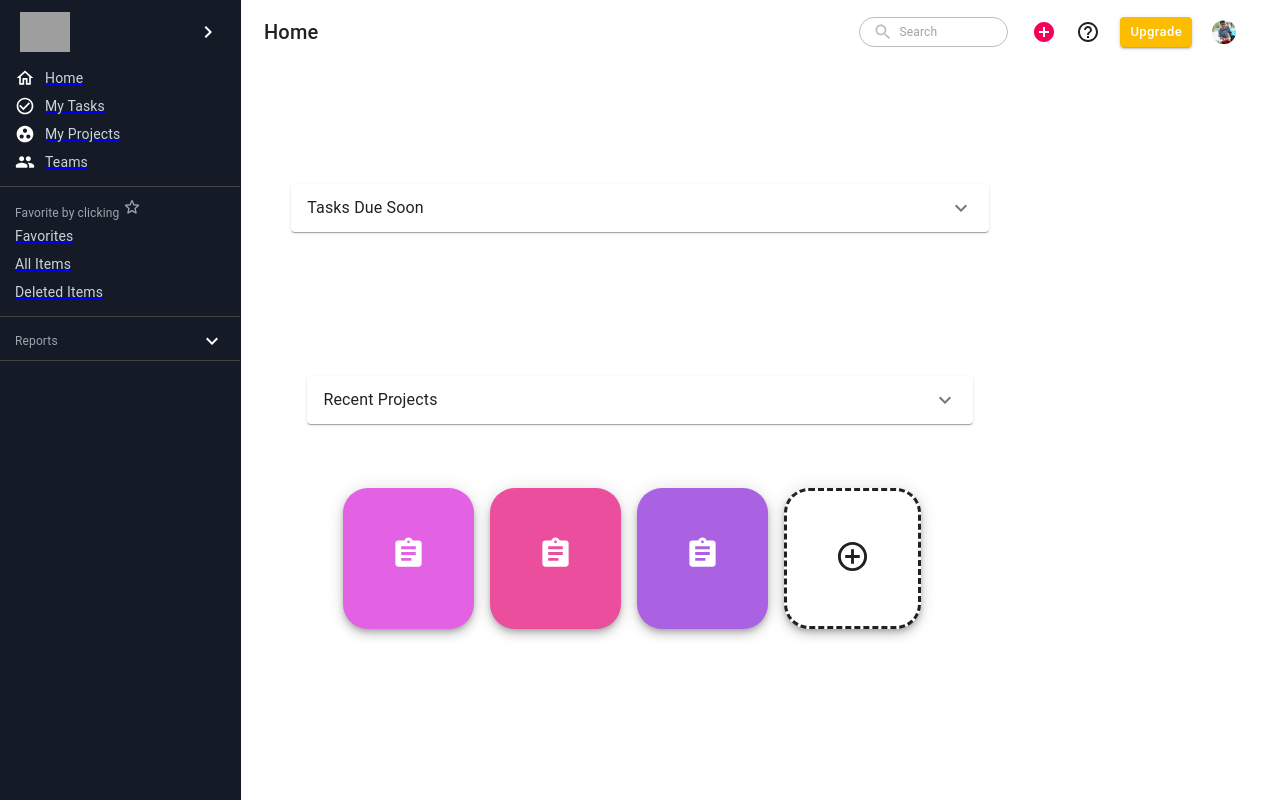
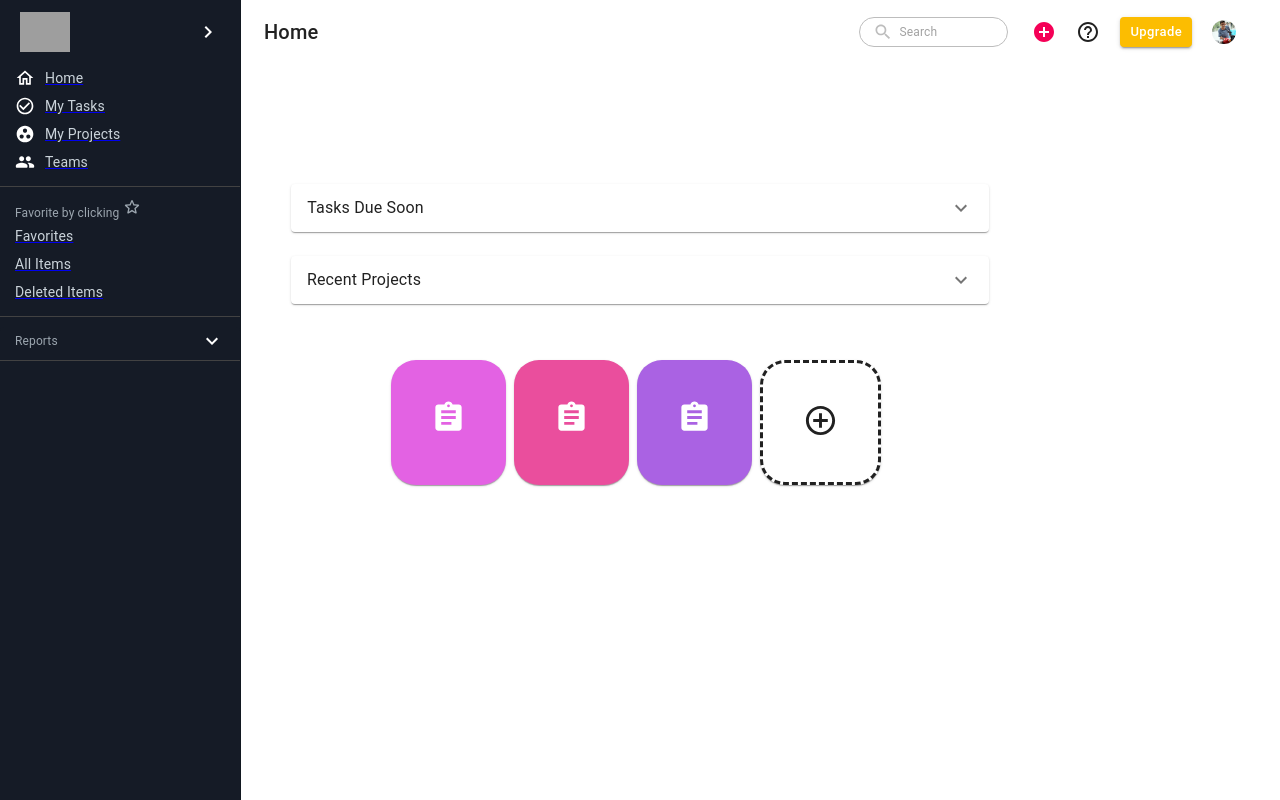
Before and after one commit to jayesh-kaza/Project-Management-App, a React (Create React App) app in the folder clientApp/: page / in a window 1280 px wide. Built offline with nearby package versions, Linux system fonts and the light colour scheme; grey boxes are pictures that could not be loaded; the HTML template or start-up script is replaced by a standard one.

Commit message:
card rise add

```diff
--- a/clientApp/src/Components/Molecules/CustomCard/Card.js
+++ b/clientApp/src/Components/Molecules/CustomCard/Card.js
@@ -6,15 +6,19 @@ import clsx from 'classnames'
 const colors=['#E362E3','#EA4E9D','#AA62E3']
 const useStyles = makeStyles(theme=>({
     root:{
-       marginBottom:theme.spacing(5),
-       marginTop:theme.spacing(5),
-        marginRight:theme.spacing(2)
+       marginBottom:theme.spacing(4),
+       marginTop:theme.spacing(4),
+        marginRight:theme.spacing(1),
+        '&:hover': {
+            marginTop:theme.spacing(1),
+            padding:'13px'
+          }
     },
     margin:{
-        marginBottom:theme.spacing(6),
-        marginTop:theme.spacing(6),
-        marginLeft:theme.spacing(6),
-        marginRight:theme.spacing(6)
+        marginBottom:theme.spacing(5),
+        marginTop:theme.spacing(5),
+        marginLeft:theme.spacing(5),
+        marginRight:theme.spacing(5)
     }
 
 }));
@@ -25,7 +29,7 @@ return (
 
         <Paper className={classes.root}
                style={{ backgroundColor:props.color,borderRadius:'25px',...props.style}}
-               elevation={6}>
+              >
 
                 <div className={classes.margin}>
               {props.icon}
--- a/clientApp/src/Components/Pages/HomePage/index.js
+++ b/clientApp/src/Components/Pages/HomePage/index.js
@@ -51,7 +51,7 @@ details:{
         flexGrow:0.4,
     },
     expand2:{
-      flexGrow:0.44,
+      flexGrow:0.47,
   },
 
     title: {
@@ -117,7 +117,7 @@ const HomePage = (props) => {
       </ExpansionPanel>
         </div>
 
-        <div className={classes.padding}></div>
+        {/* <div className={classes.padding}></div> */}
         <div className={classes.container}>
         <ExpansionPanel className={classes.expand2} expanded={expanded2 === 'panel1'} onChange={handleChange2('panel1')}>
         <ExpansionPanelSummary
```
